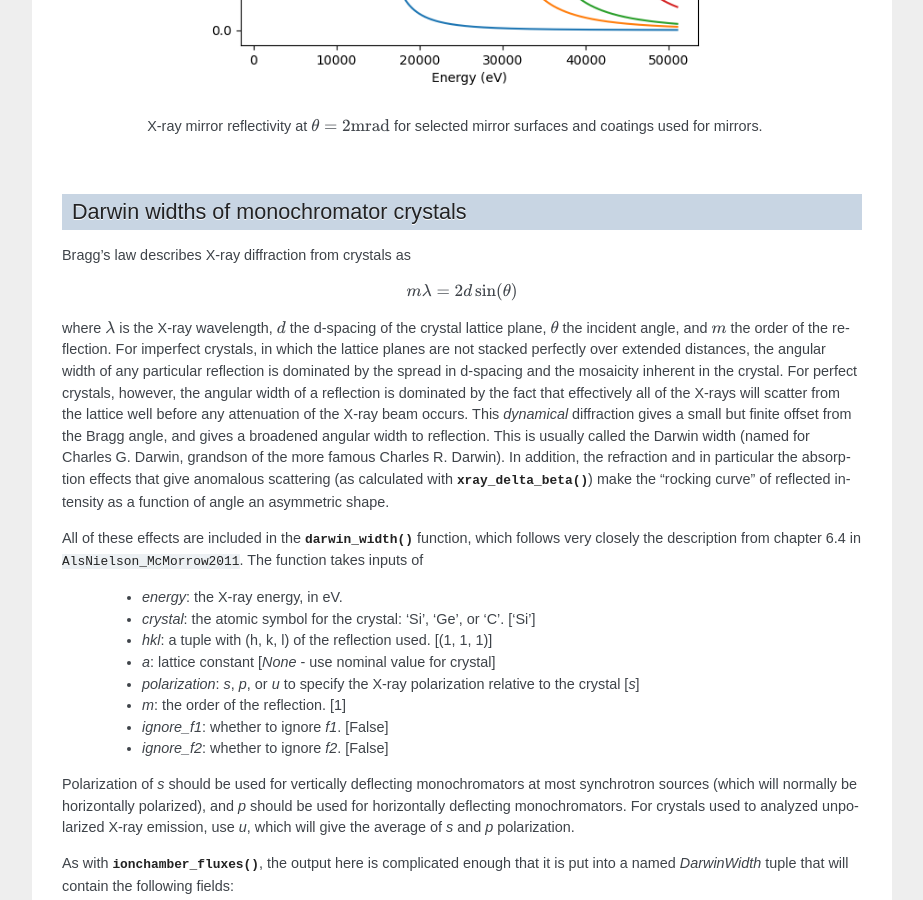
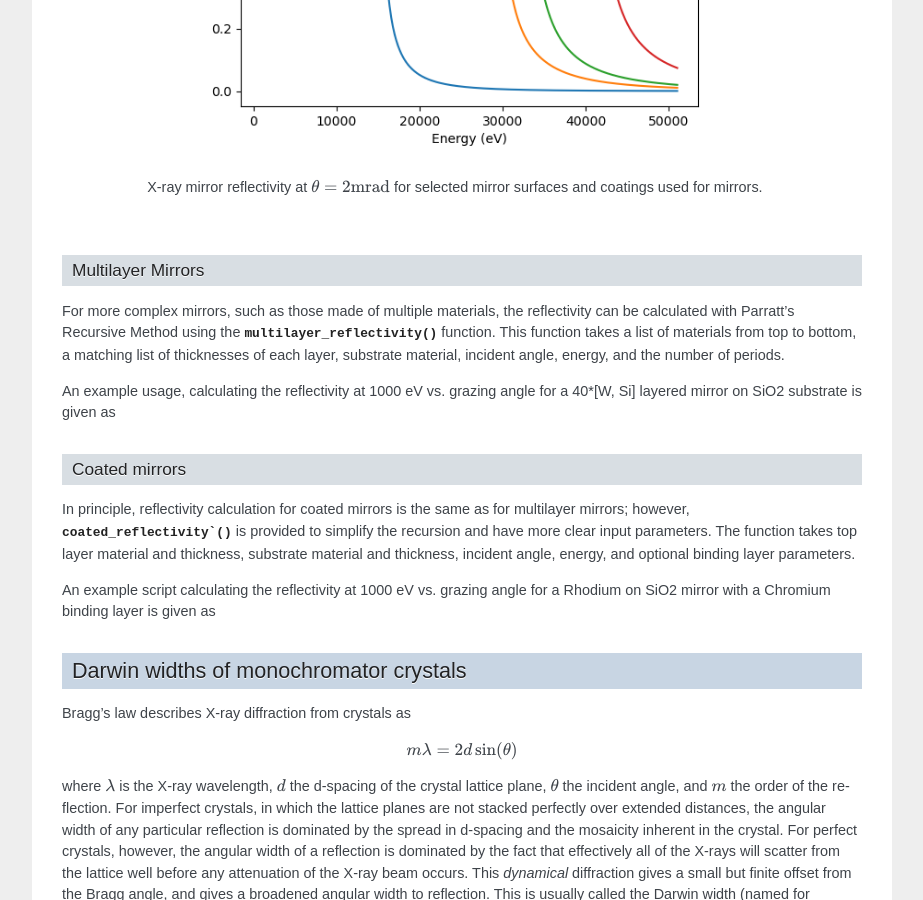
Before and after one commit to xraypy/XrayDB, a Sphinx documentation site: the page built from doc/examples.rst, in a window 1280 px wide and 900 px high, scrolled down 9520 px. Shown: the whole window, without its empty margins (198-1121 px from the left). Built offline with Sphinx 7.4.7, drawn with Linux system fonts in a browser that asks for light colours; the version number could not be read and is left out; cross-references to code outside the pages are shown as plain code; some of the changed text lies outside the part shown.

Commit message:
updated docs

```diff
--- a/doc/examples.rst
+++ b/doc/examples.rst
@@ -472,6 +472,9 @@ with increasing energy, increasing angle, and decreasing electron density.
 Still, this reflectivity is one of the few ways to steer X-ray beams and so
 is widely used in synchrotron radiation sources.
 
+Single Layer mirrors
+~~~~~~~~~~~~~~~~~~~~~~~~~~~~~~
+
 The reflectivity can be calculated with the :func:`mirror_reflectivity`
 function which takes X-ray energy, incident angle, and mirror material as
 arguments.
@@ -491,6 +494,60 @@ a few common mirror materials is given as
 
     X-ray mirror reflectivity at :math:`\theta = 2\mathrm{mrad}` for
     selected mirror surfaces and coatings used for mirrors.
+
+
+Multilayer Mirrors
+~~~~~~~~~~~~~~~~~~~~~~~~~~~~~~
+For more complex mirrors, such as those made of multiple materials, the reflectivity
+can be calculated with Parratt's Recursive Method using the :func:`multilayer_reflectivity` function.
+This function takes a list of materials from top to bottom, a matching list of
+thicknesses of each layer, substrate material, incident angle, energy, and the number of periods.
+
+An example usage, calculating the reflectivity at 1000 eV vs. grazing angle for a 40*[W, Si]
+layered mirror on SiO2 substrate is given as
+
+.. .. literalinclude:: ../python/examples/mulilayer_mirror.py
+
+
+.. .. _fig_mirrors:
+
+.. .. figure::  _images/multilayer_mirror.png
+..     :target: _images/multilayer_mirror.png
+..     :width: 75%
+..     :align: center
+
+    .. X-ray mirror reflectivity at :math:`\theta = 2\mathrm{mrad}` for
+    .. selected mirror surfaces and coatings used for mirrors.
+
+
+
+Coated mirrors
+~~~~~~~~~~~~~~~~~~~~~~~~~~~~~~
+In principle, reflectivity calculation for coated mirrors is the same as for multilayer mirrors; however,
+:func:`coated_reflectivity`` is provided to simplify the recursion and have more clear input parameters.
+The function takes top layer material and thickness, substrate material and thickness, incident angle,
+energy, and optional binding layer parameters.
+
+An example script calculating the reflectivity at 1000 eV vs. grazing angle for a Rhodium on SiO2 mirror with
+a Chromium binding layer is given as
+
+.. .. literalinclude:: ../python/examples/coated_mirror.py
+
+
+.. .. _fig_mirrors:
+
+.. .. figure::  _images/coated_mirror.png
+..     :target: _images/coated_mirror.png
+..     :width: 75%
+..     :align: center
+
+    .. X-ray mirror reflectivity at :math:`\theta = 2\mathrm{mrad}` for
+    .. selected mirror surfaces and coatings used for mirrors.
+
+
+
+
+
 
 
 
--- a/doc/python.rst
+++ b/doc/python.rst
@@ -106,6 +106,8 @@ using it:
       :func:`xray_delta_beta`                 anomalous index of refraction for material and energy
       :func:`darwin_width`                    Darwin widths for monochromator crystals
       :func:`mirror_reflectivity`             X-ray reflectivities for mirror materials (thick slab limit)
+      :func:`multilayer_reflectivity`         X-ray reflectivities for multilayer mirrors
+      :func:`coated_reflectivity`             X-ray reflectivities for coated mirrors
       :func:`ionization_potential`            effective ionization potential for a gas, as for ion chambers
       :func:`ionchamber_fluxes`               calculate fluxes from ion chamber voltages, gases, and sensitivities
      ======================================= =======================================================================
@@ -203,6 +205,10 @@ For some further examples, see :ref:`example_calcs`.
 
 .. autofunction:: mirror_reflectivity
 
+.. autofunction:: multilayer_reflectivity
+
+.. autofunction:: coated_reflectivity
+
 .. autofunction:: ionization_potential
 
 .. autofunction:: ionchamber_fluxes
```
